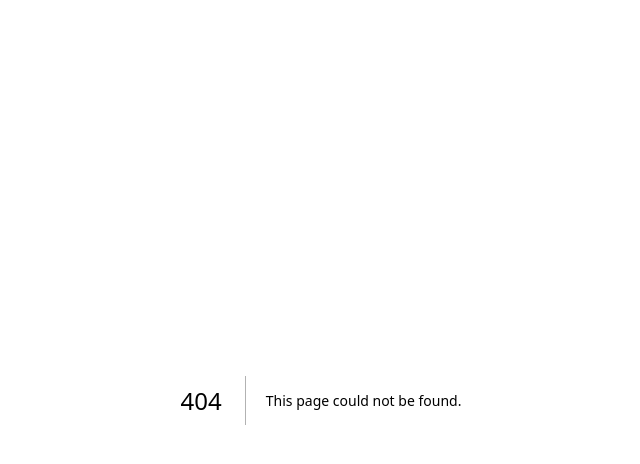
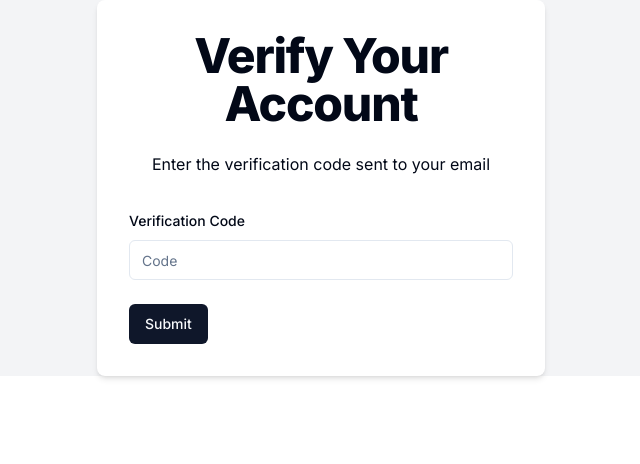
Before and after one commit to Mangesh98/The-Whisper-Box, a Next.js app: page /verify/1 in a window 1280 px wide. Before the commit this address had no page. Shown: the top 464 px of the page, without its empty margins (319-959 px from the left). Built offline with nearby package versions, Linux system fonts and the light colour scheme.

Commit message:
Implemented OTP Verification

```diff
--- /dev/null
+++ b/src/app/(auth)/verify/[username]/page.tsx
@@ -0,0 +1,93 @@
+"use client";
+import {
+	Form,
+	FormControl,
+	FormField,
+	FormItem,
+	FormLabel,
+	FormMessage,
+} from "@/components/ui/form";
+import { useToast } from "@/components/ui/use-toast";
+import { VerifySchema } from "@/schemas/verifySchema";
+import { ApiResponse } from "@/types/ApiResponse";
+import { zodResolver } from "@hookform/resolvers/zod";
+import { Button } from "@/components/ui/button";
+import axios, { AxiosError } from "axios";
+import { useParams, useRouter } from "next/navigation";
+import { Input } from "@/components/ui/input";
+import React from "react";
+import { useForm } from "react-hook-form";
+import * as z from "zod";
+
+const VerifyAccount = () => {
+	const router = useRouter();
+	const params = useParams<{ username: string }>();
+	const { toast } = useToast();
+
+	const form = useForm<z.infer<typeof VerifySchema>>({
+		resolver: zodResolver(VerifySchema),
+	});
+
+	const onSubmit = async (data: z.infer<typeof VerifySchema>) => {
+		try {
+			const response = await axios.post(`/api/verify-code`, {
+				username: params.username,
+				code: data.code,
+			});
+			toast({
+				title: "Success",
+				description: response.data.message,
+			});
+			router.replace("/sign-in");
+		} catch (error) {
+			console.error("Error in verify account: ", error);
+			const axiosError = error as AxiosError<ApiResponse>;
+			let errorMessage = axiosError.response?.data.message;
+			toast({
+				title: "Error",
+				description: errorMessage,
+				variant: "destructive",
+			});
+		}
+	};
+
+	return (
+		<>
+			<div className="flex justify-center items-center max-h-screen bg-gray-100">
+				<div className="w-full max-w-md p-8 space-y-8 bg-white rounded-lg shadow-md">
+					<div className="text-center">
+						<h1 className="text-4xl font-extrabold tracking-tight lg:text-5xl mb-6">
+							Verify Your Account
+						</h1>
+						<p className="mb-4">
+							Enter the verification code sent to your email
+						</p>
+					</div>
+					<Form {...form}>
+						<form onSubmit={form.handleSubmit(onSubmit)}>
+							<div className="space-y-6">
+								<FormField
+									control={form.control}
+									name="code"
+									render={({ field }) => (
+										<FormItem>
+											<FormLabel>Verification Code</FormLabel>
+											<FormControl>
+												<Input placeholder="Code" {...field} />
+											</FormControl>
+
+											<FormMessage />
+										</FormItem>
+									)}
+								/>
+								<Button type="submit">Submit</Button>
+							</div>
+						</form>
+					</Form>
+				</div>
+			</div>
+		</>
+	);
+};
+
+export default VerifyAccount;
```
Also changed, not shown: src/app/(auth)/sign-in/page.tsx (+4 -6 lines).
